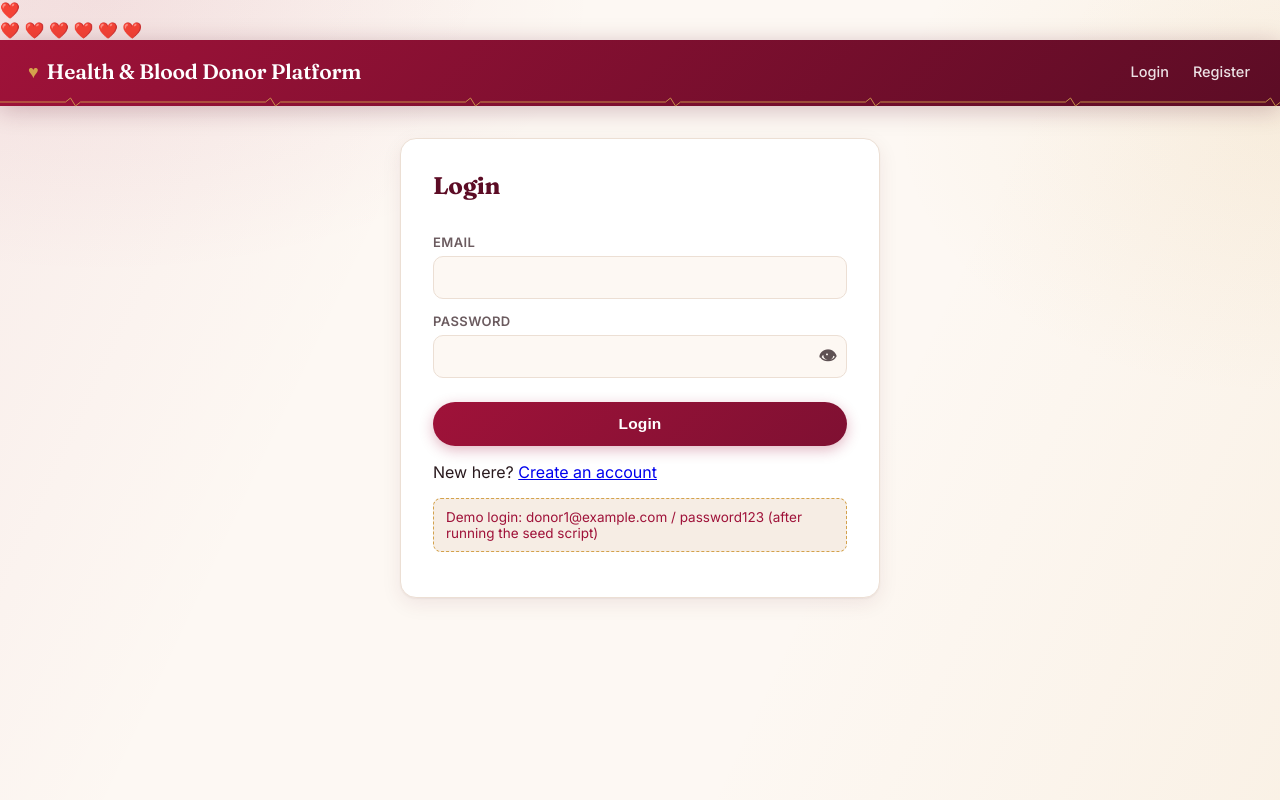
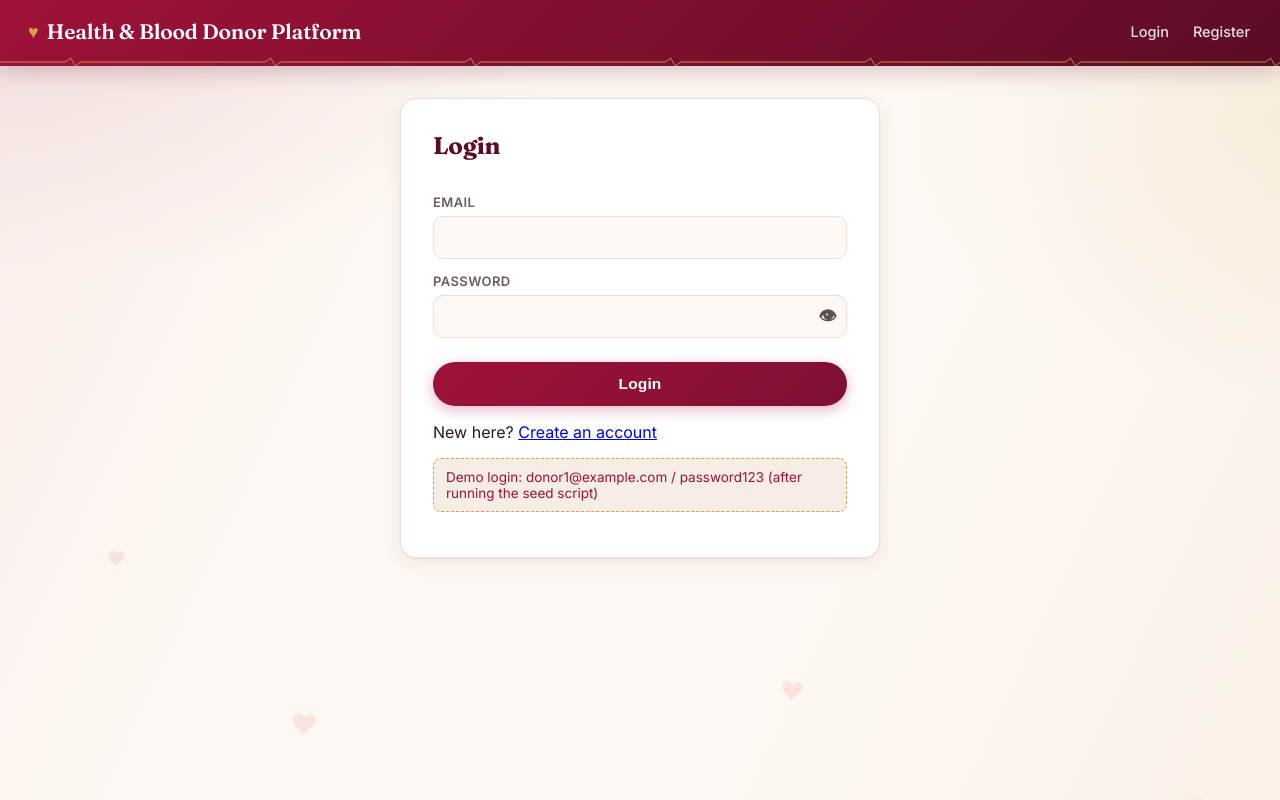
Before and after one commit to s18259802singh/health-platform, a React (Vite) app in the folder upload/frontend/: page / in a window 1280 px wide. Built offline with nearby package versions, Linux system fonts and the light colour scheme; no server answers; the HTML template or start-up script is replaced by a standard one.

Commit message:
Update index.css

```diff
--- a/upload/frontend/src/index.css
+++ b/upload/frontend/src/index.css
@@ -639,3 +639,99 @@ body {
 
 .container { position: relative; z-index: 1; }
 .navbar { position: relative; z-index: 1; }
+
+/* ============================================
+   SPLASH INTRO — heart pops, doors open, reveals site
+   ============================================ */
+#splash-intro {
+  position: fixed;
+  inset: 0;
+  z-index: 9999;
+  pointer-events: none;
+  animation: splashCleanup 0.1s forwards;
+  animation-delay: 2.4s;
+}
+.splash-panel {
+  position: fixed;
+  top: 0;
+  bottom: 0;
+  width: 50%;
+  background: linear-gradient(135deg, var(--garnet) 0%, var(--garnet-deep) 100%);
+  z-index: 1;
+  animation: doorOpen 0.9s ease-in 0.9s forwards;
+}
+.splash-left  { left: 0; transform-origin: left; }
+.splash-right { right: 0; transform-origin: right; }
+.splash-right { animation-name: doorOpenRight; }
+
+@keyframes doorOpen {       /* left panel slides fully off-screen left */
+  from { transform: translateX(0); }
+  to   { transform: translateX(-100%); }
+}
+@keyframes doorOpenRight {  /* right panel slides fully off-screen right */
+  from { transform: translateX(0); }
+  to   { transform: translateX(100%); }
+}
+
+.splash-heart {
+  position: fixed;
+  top: 50%;
+  left: 50%;
+  transform: translate(-50%, -50%) scale(0);
+  font-size: 64px;
+  z-index: 2;
+  animation:
+    heartPopIn 0.5s cubic-bezier(0.34, 1.56, 0.64, 1) 0.1s forwards,
+    heartBeatIntro 0.6s ease-in-out 0.6s 2,
+    heartFadeOut 0.5s ease-in 1.7s forwards;
+}
+@keyframes heartPopIn {
+  from { transform: translate(-50%, -50%) scale(0); opacity: 0; }
+  to   { transform: translate(-50%, -50%) scale(1); opacity: 1; }
+}
+@keyframes heartBeatIntro {
+  0%, 100% { transform: translate(-50%, -50%) scale(1); }
+  50%      { transform: translate(-50%, -50%) scale(1.25); }
+}
+@keyframes heartFadeOut {
+  from { opacity: 1; transform: translate(-50%, -50%) scale(1); }
+  to   { opacity: 0; transform: translate(-50%, -50%) scale(1.4); }
+}
+
+@keyframes splashCleanup {
+  to { visibility: hidden; opacity: 0; }
+}
+
+/* ============================================
+   FLOATING HEARTS — ambient butterfly-like drift
+   ============================================ */
+.floating-hearts {
+  position: fixed;
+  inset: 0;
+  z-index: 2;
+  pointer-events: none;
+  overflow: hidden;
+}
+.fheart {
+  position: absolute;
+  bottom: -40px;
+  font-size: 16px;
+  opacity: 0;
+  animation: floatUp 14s linear infinite;
+}
+.f1 { left: 8%;  font-size: 14px; animation-delay: 0s;  animation-duration: 16s; }
+.f2 { left: 22%; font-size: 20px; animation-delay: 3s;  animation-duration: 19s; }
+.f3 { left: 40%; font-size: 12px; animation-delay: 6s;  animation-duration: 15s; }
+.f4 { left: 60%; font-size: 18px; animation-delay: 2s;  animation-duration: 20s; }
+.f5 { left: 78%; font-size: 14px; animation-delay: 8s;  animation-duration: 17s; }
+.f6 { left: 92%; font-size: 20px; animation-delay: 5s;  animation-duration: 18s; }
+
+@keyframes floatUp {
+  0%   { transform: translate(0, 0) rotate(0deg); opacity: 0; }
+  10%  { opacity: 0.12; }
+  25%  { transform: translate(18px, -25vh) rotate(8deg); }
+  50%  { transform: translate(-16px, -50vh) rotate(-6deg); }
+  75%  { transform: translate(14px, -75vh) rotate(8deg); }
+  90%  { opacity: 0.12; }
+  100% { transform: translate(0, -105vh) rotate(0deg); opacity: 0; }
+}
```
